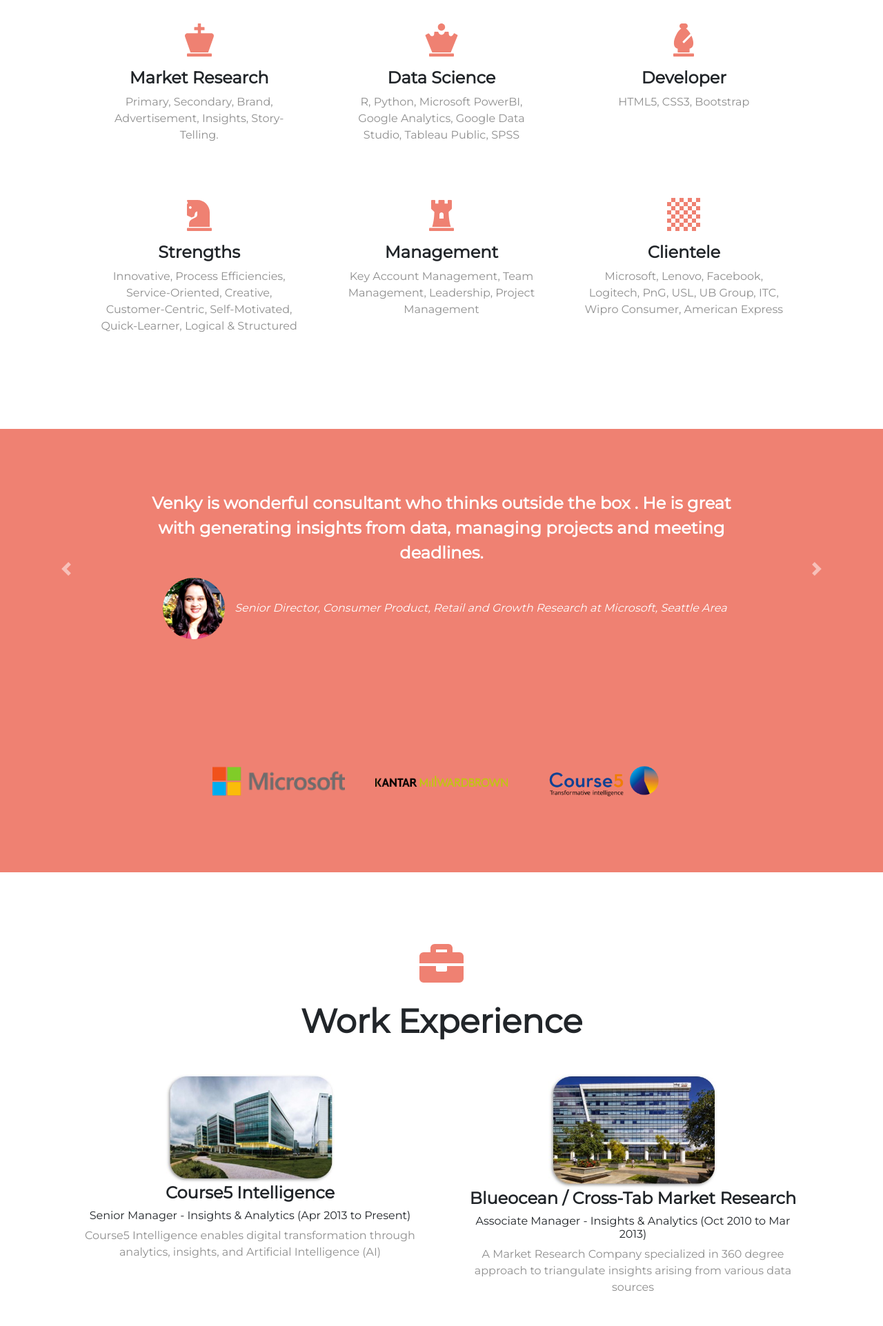
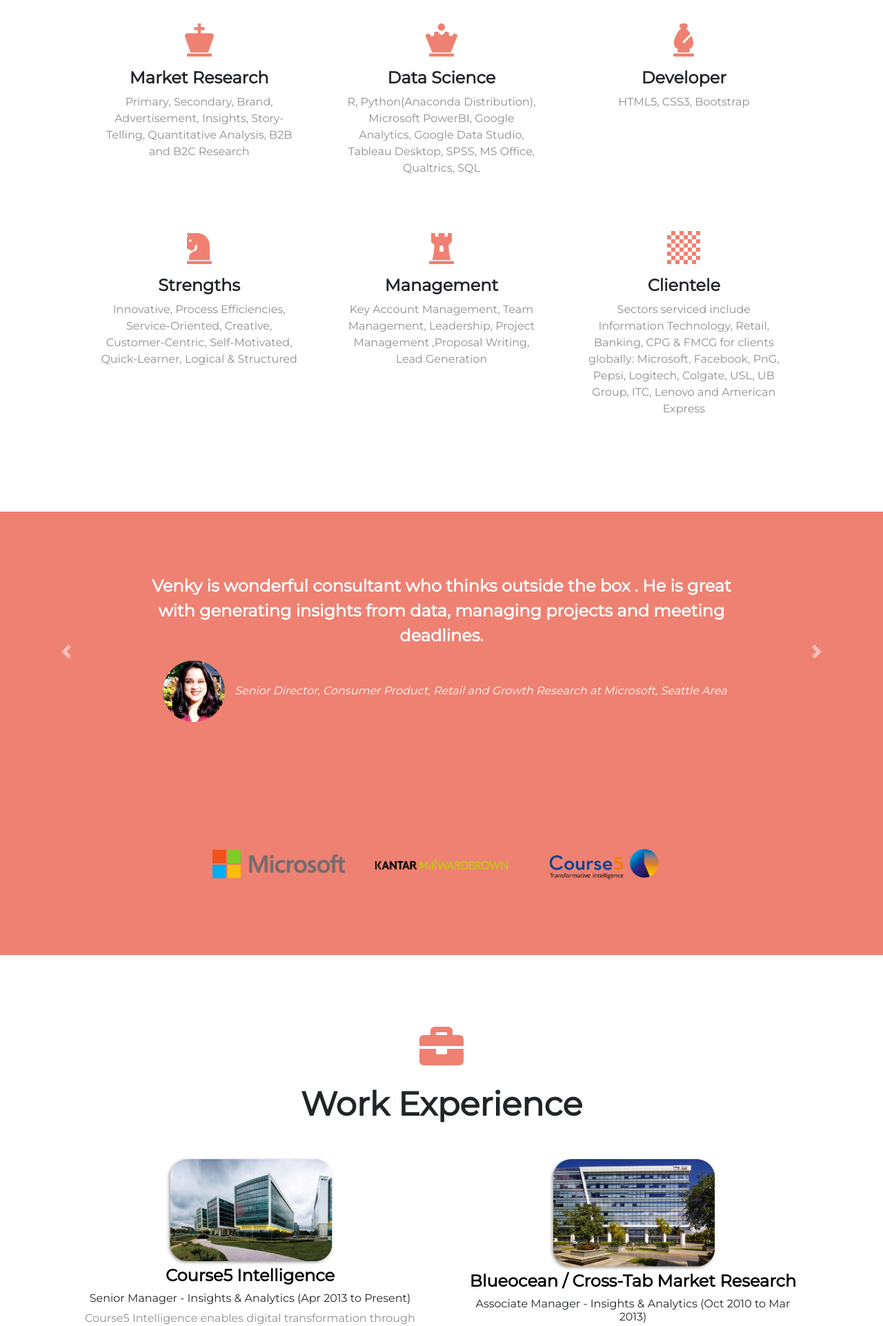
Before and after one commit to v3nkat3sh/CV, a plain HTML site: page index.html in a window 1280 px wide. Shown: the part 853-2776 px from the top of the page at 69% size. Drawn offline with nearby package versions, Linux system fonts and the light colour scheme.

Commit message:
Add files via upload

```diff
--- a/index.html
+++ b/index.html
@@ -78,12 +78,12 @@
         <!-- <i class="icon fas fa-check-circle fa-4x"></i> -->
         <i class="icon fas fa-chess-king fa-3x"></i>
         <h3>Market Research</h3>
-        <p>Primary, Secondary, Brand, Advertisement, Insights, Story-Telling.</p>
+        <p>Primary, Secondary, Brand, Advertisement, Insights, Story-Telling, Quantitative Analysis, B2B and B2C Research</p>
       </div>
       <div class="feature-box col-lg-4">
         <i class="icon fas fa-chess-queen fa-3x"></i>
         <h3>Data Science</h3>
-        <p>R, Python, Microsoft PowerBI, Google Analytics, Google Data Studio, Tableau Public, SPSS</p>
+        <p>R, Python(Anaconda Distribution), Microsoft PowerBI, Google Analytics, Google Data Studio, Tableau Desktop, SPSS, MS Office, Qualtrics, SQL </p>
       </div>
       <div class="feature-box col-lg-4">
         <i class="icon fas fa-chess-bishop fa-3x"></i>
@@ -98,12 +98,12 @@
       <div class="feature-box col-lg-4">
         <i class="icon fas fa-chess-rook fa-3x"></i>
         <h3>Management</h3>
-        <p>Key Account Management, Team Management, Leadership, Project Management</p>
+        <p>Key Account Management, Team Management, Leadership, Project Management ,Proposal Writing, Lead Generation</p>
       </div>
       <div class="feature-box col-lg-4">
         <i class="icon fas fa-chess-board fa-3x"></i>
         <h3>Clientele</h3>
-        <p>Microsoft, Lenovo, Facebook, Logitech, PnG, USL, UB Group, ITC, Wipro Consumer, American Express</p>
+        <p> Sectors serviced include Information Technology, Retail, Banking, CPG & FMCG for clients globally: Microsoft, Facebook, PnG, Pepsi, Logitech, Colgate, USL, UB Group, ITC, Lenovo and American Express </p>
       </div>
     </div>
 
@@ -172,28 +172,29 @@
       <div class="feature-box col-lg-6">
         <!-- <i class="icon fas fa-rocket fa-3x"></i> -->
         <img class="Company-image" src="images/Course5.jpg" alt="Course5 Pic">
-        <h3>Course5 Intelligence</h3>
+        <a class="work-website" href="https://www.course5i.com/" style="color: #000"><h3>Course5 Intelligence</h3></a>
+
         <h4>Senior Manager - Insights & Analytics (Apr 2013 to Present)</h4>
         <p>Course5 Intelligence enables digital transformation through analytics, insights, and Artificial Intelligence (AI)</p>
       </div>
       <div class="feature-box col-lg-6">
         <!-- <i class="icon fas fa-search fa-3x"></i> -->
         <img class="Company-image" src="images/Blueocean.jpg" alt="Blueocean Pic">
-        <h3>Blueocean / Cross-Tab Market Research</h3>
+        <a class="work-website" href="https://www.blueoceanmi.com/" style="color: #000"><h3>Blueocean / Cross-Tab Market Research</h3></a>
         <h4>Associate Manager - Insights & Analytics (Oct 2010 to Mar 2013)</h4>
         <p>A Market Research Company specialized in 360 degree approach to triangulate insights arising from various data sources</p>
       </div>
       <div class="feature-box col-lg-6">
         <!-- <i class="icon fas fa-heart fa-3x"></i> -->
         <img class="Company-image" src="images/mb.jpg" alt="MB Pic">
-        <h3>Kantar Millward Brown</h3>
+        <a class="work-website" href="http://www.millwardbrown.com/" style="color: #000"><h3>Kantar Millward Brown</h3></a>
         <h4>Research Executive - Client Servicing (Jan 2009 to Oct 2010)</h4>
         <p>Millward Brown is a global leader in brand strategy consulting, advertising development and optimization, media effectiveness, and brand equity research </p>
       </div>
       <div class="feature-box col-lg-6">
         <!-- <i class="icon fas fa-code fa-3x"></i> -->
         <img class="Company-image" src="images/TCS.jpg" alt="TCS Pic">
-        <h3>TCS</h3>
+        <a class="work-website" href="https://www.tcs.com/" style="color: #000"><h3>TCS</h3></a>
         <h4>Systems Analyst - Retail Merchants (Jun 2005 to Oct 2006)</h4>
         <p>TATA Consultancy Services Limited is the biggest Indian multinational information technology service and consulting company and a part of the Tata group</p>
       </div>
@@ -212,6 +213,7 @@
         <img class="cta-image" src="images/Gulu.jpg" alt="Gulu Pic">
       </div>
       <div class="col-lg-8">
+        <br>
         <h3>Learn Everyday</h3>
         <h3>Be Crafty, Creative, Systematic and Relentless</h3>
         <h3>A Problem Well Observed Is Half Solved</h3>
```
